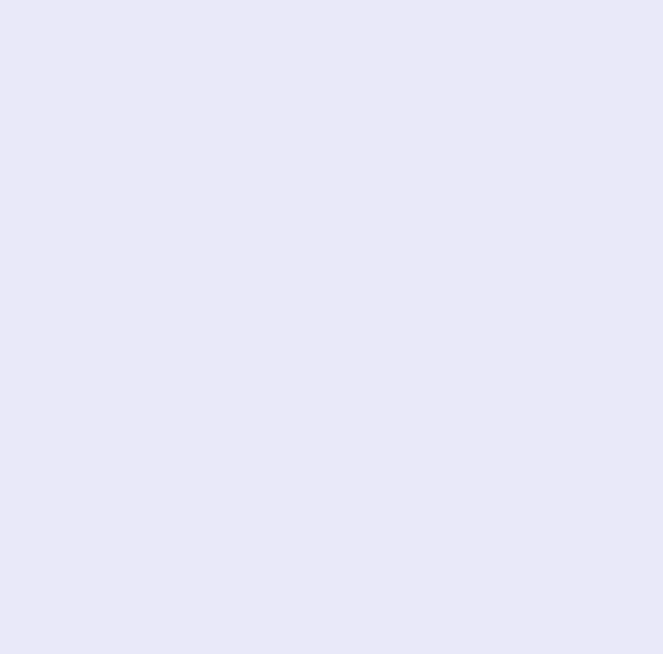
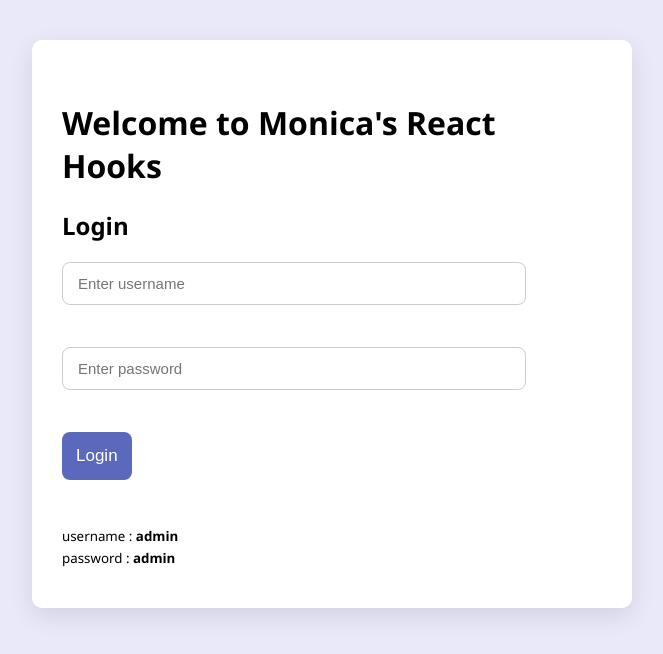
Before and after one commit to Monica-Web88/generate-json-table, a React (Create React App) app: page / in a window 1280 px wide. Before the commit this address had no page. Shown: the top 654 px of the page, without its empty margins (8-671 px from the left). Built offline with nearby package versions, Linux system fonts and the light colour scheme.

Commit message:
changing to hash router

```diff
--- a/src/App.js
+++ b/src/App.js
@@ -2,7 +2,7 @@ import React, { useState, useEffect } from "react";
 import Login from "./Login";
 import Dashboard from "./Dashboard";
 
-import { BrowserRouter as Router, Routes, Route, Link } from "react-router-dom";
+import { HashRouter as Router, Routes, Route, Link } from "react-router-dom";
 import "./styles.css";
 
 export default function App() {
@@ -10,9 +10,9 @@ export default function App() {
     <div>
 
         <Routes>
-          <Route path="generate-json-table/" element={<Login />} />
-          <Route path="generate-json-table/Login" element={<Login />} />
-          <Route path="generate-json-table/Dashboard" element={<Dashboard />} />
+          <Route path="/" element={<Login />} />
+          <Route path="/login" element={<Login />} />
+          <Route path="/dashboard" element={<Dashboard />} />
         </Routes>
 
     </div>
--- a/src/Login.js
+++ b/src/Login.js
@@ -13,10 +13,10 @@ const Login = () => {
 
     if (username === "admin" && password === "admin") {
       console.log("inside");
-      navigate("/generate-json-table/Dashboard/");
+      navigate("/dashboard");
     } else {
       alert("Invalid Login Credentials...");
-      navigate("/generate-json-table/Login/");
+      navigate("/login");
     }
   };
 
--- a/src/index.js
+++ b/src/index.js
@@ -2,16 +2,15 @@ import { StrictMode } from "react";
 import { createRoot } from "react-dom/client";
 
 import App from "./App";
-import { BrowserRouter } from "react-router-dom";
+import { HashRouter } from "react-router-dom";
 
 const rootElement = document.getElementById("root");
 const root = createRoot(rootElement);
 
 root.render(
   <StrictMode>
-<BrowserRouter>
- <App />
- </BrowserRouter>
-
+    <HashRouter>
+    <App />
+    </HashRouter>
   </StrictMode>
 );
```
